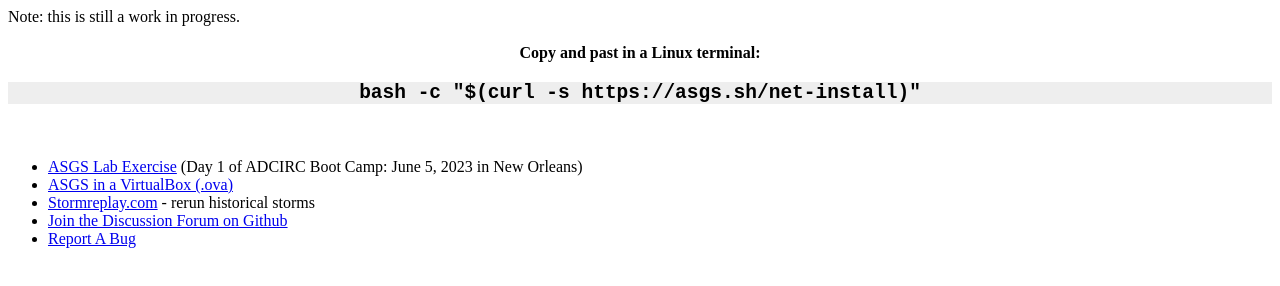
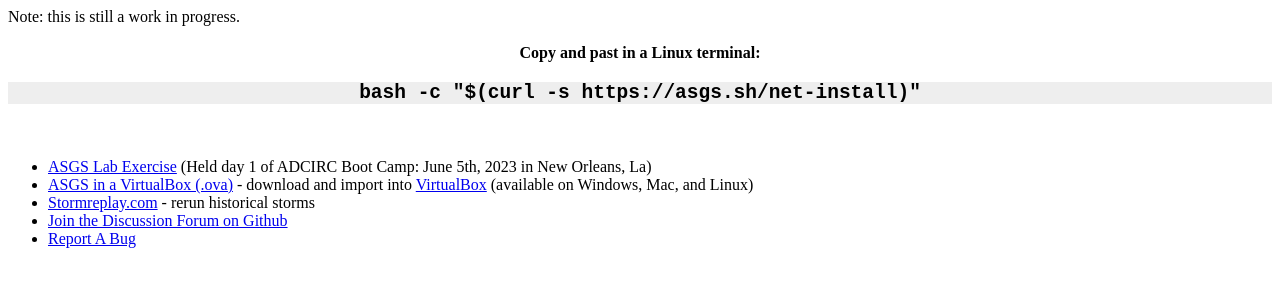
Before and after one commit to StormSurgeLive/get-asgs, a plain HTML site: page docs/index.html in a window 1280 px wide. Drawn offline with Linux system fonts and the light colour scheme.

Commit message:
tweaking HTML

```diff
--- a/docs/index.html
+++ b/docs/index.html
@@ -12,8 +12,11 @@
     </div>
     <br/>
     <ul>
-      <li><a href=https://docs.google.com/document/d/1IJQa-N5raLp21uwqDPOW9l6EWDGpFFybsFo8gRhk_8Y/edit?usp=sharing target=_other>ASGS Lab Exercise</a> (Day 1 of ADCIRC Boot Camp: June 5, 2023 in New Orleans)
-      <li><a href=https://tinyurl.com/ASGS-training-ova target=_other>ASGS in a VirtualBox (.ova)</a></li>
+      <li>
+	<a href=https://docs.google.com/document/d/1IJQa-N5raLp21uwqDPOW9l6EWDGpFFybsFo8gRhk_8Y/edit?usp=sharing target=_other>ASGS Lab Exercise</a>
+        (Held day 1 of ADCIRC Boot Camp: June 5th, 2023 in New Orleans, La)
+      </li>
+      <li><a href=https://tinyurl.com/ASGS-training-ova target=_other>ASGS in a VirtualBox (.ova)</a> - download and import into <a href=https://virtualbox.org target=_other>VirtualBox</a> (available on Windows, Mac, and Linux)</li>
       <li><a href=https://stormreplay.com target=_other>Stormreplay.com</a> - rerun historical storms</li>
       <li><a href=https://github.com/StormSurgeLive/asgs/discussions target=_other>Join the Discussion Forum on Github</a></li>
       <li><a href=https://github.com/StormSurgeLive/asgs/issues target=_other>Report A Bug</a></li>
```
